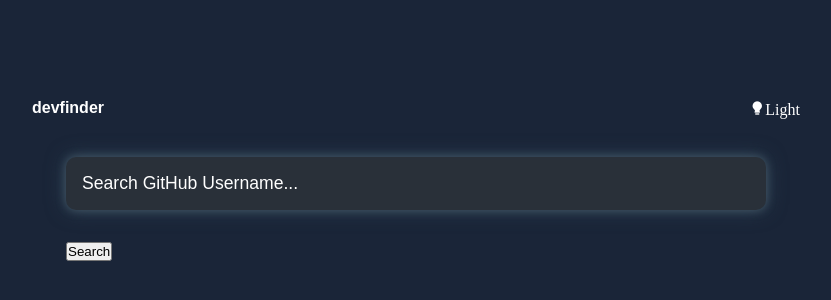
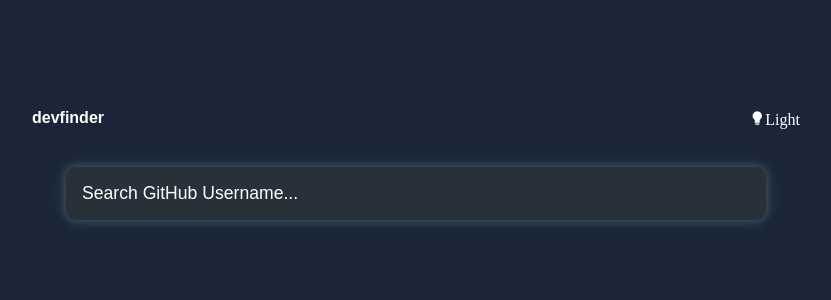
Before and after one commit to devibukun/github-search-user, a plain HTML site: page index.html in a window 1280 px wide. Shown: the part 240-540 px from the top of the page, without its empty margins (224-1055 px from the left). Drawn offline with nearby package versions, Linux system fonts and the light colour scheme; a web font is replaced by a local one.

Commit message:
index.html file

```diff
--- a/index.html
+++ b/index.html
@@ -16,7 +16,6 @@
 
      <form action="#" class="user-form" id="form">
         <input type="text" placeholder="Search GitHub Username..." id="search">
-        <button>Search</button>
      </form>
 
 <main id="main"></main>
```
